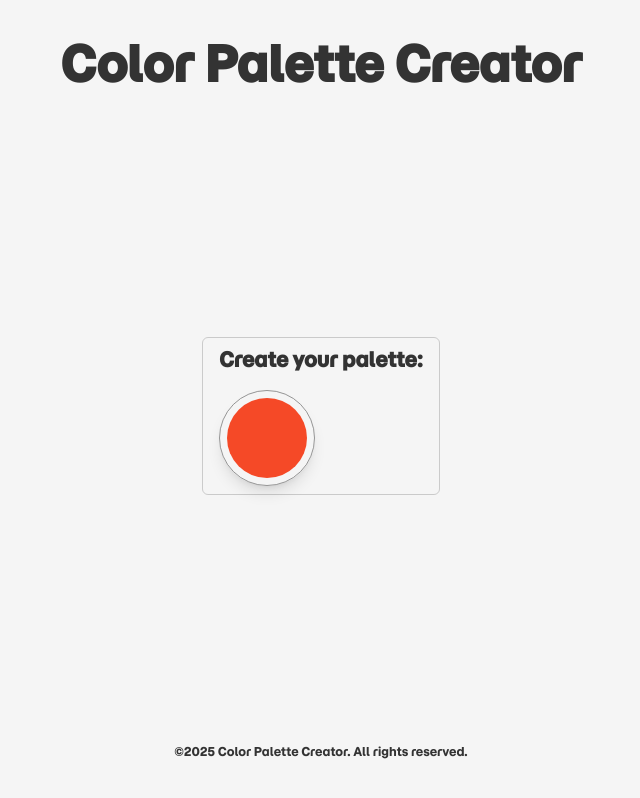
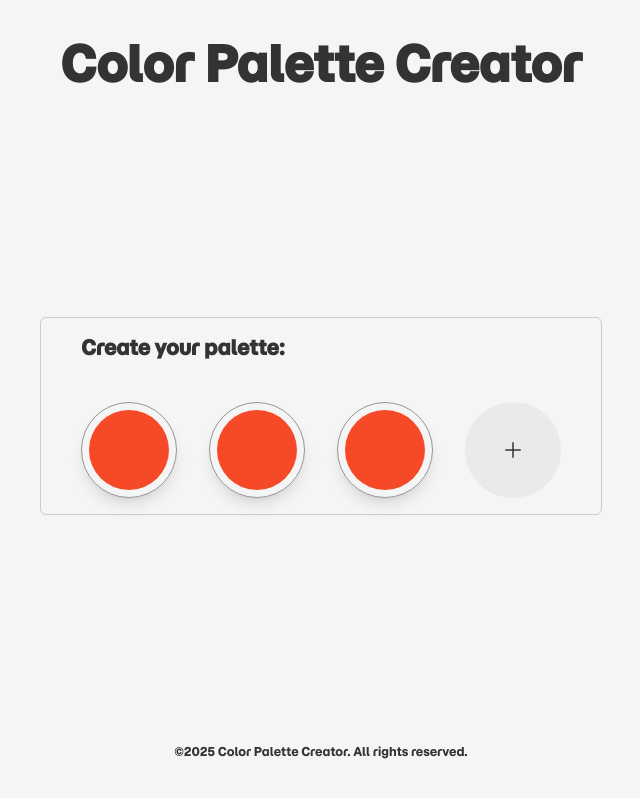
Before and after one commit to DanielG808/color-palette-creator, a Next.js app: page / in a window 1280 px wide. Shown: the whole page, without its empty margins (319-959 px from the left). Built offline with nearby package versions, Linux system fonts and the light colour scheme.

Commit message:
added numColors state that inits at 3; added plus-button to increment colors stopping at 5

```diff
--- a/components/color-palette-canvas.tsx
+++ b/components/color-palette-canvas.tsx
@@ -1,12 +1,13 @@
-import ColorChip from "@/components/color-chip";
+"use client";
+
 import H1 from "@/components/H1";
+import ColorPalette from "./color-palette";
 
 export default function ColorPaletteCanvas() {
   return (
-    <section className="flex flex-col justify-center border border-calm-3/75 px-4 py-2 rounded-md">
-      <H1 className="text-xl mb-4">Create your palette:</H1>
-
-      <ColorChip />
+    <section className="flex flex-col justify-center border border-calm-3/75 px-10 py-4 rounded-md">
+      <H1 className="text-xl mb-10">Create your palette:</H1>
+      <ColorPalette />
     </section>
   );
 }
--- /dev/null
+++ b/components/color-palette.tsx
@@ -0,0 +1,24 @@
+"use client";
+
+import { useState } from "react";
+import ColorChip from "./color-chip";
+import PlusButton from "./plus-button";
+
+export default function ColorPalette() {
+  const [numColors, setNumColors] = useState(3);
+
+  function addColorChip() {
+    if (numColors >= 5) return;
+    setNumColors(numColors + 1);
+  }
+
+  return (
+    <div className="flex space-x-8">
+      {Array.from({ length: numColors }).map((_, index) => (
+        <ColorChip key={index} />
+      ))}
+
+      {numColors < 5 && <PlusButton onClick={addColorChip} />}
+    </div>
+  );
+}
--- /dev/null
+++ b/components/plus-button.tsx
@@ -0,0 +1,16 @@
+import { PlusIcon } from "lucide-react";
+
+type PlusButtonProps = {
+  onClick: () => void;
+};
+
+export default function PlusButton({ onClick }: PlusButtonProps) {
+  return (
+    <button
+      onClick={onClick}
+      className="flex justify-center items-center w-24 h-24 rounded-full text-calm-5/75 bg-calm-2/50 hover:text-calm-5 hover:bg-calm-2 cursor-pointer duration-200"
+    >
+      <PlusIcon />
+    </button>
+  );
+}
```
